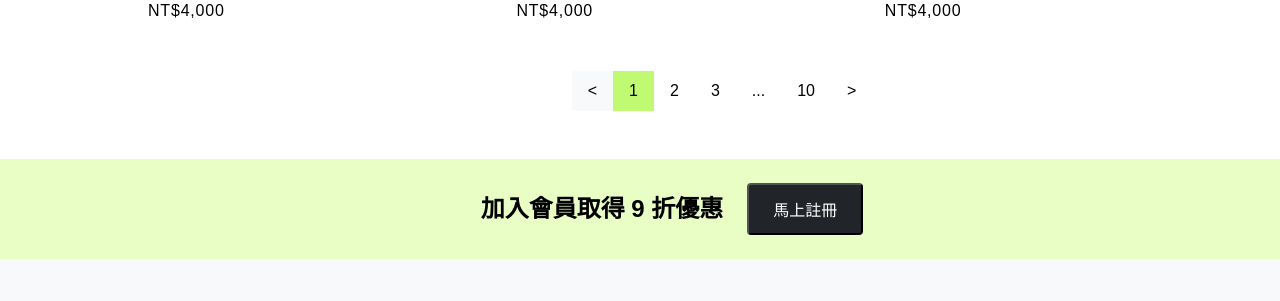
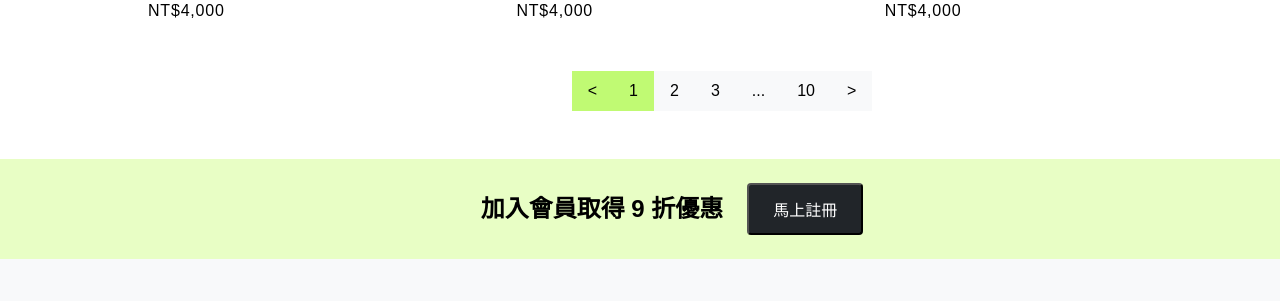
Before and after one commit to estelazg/week01-2, a plain HTML site: page index.html in a window 1280 px wide. In both pictures the pointer is over the link 592 px from the left and 1296 px from the top of the page. Shown: the part 1205-1506 px from the top of the page. Drawn offline with Linux system fonts and the light colour scheme.

Commit message:
Update style.css

```diff
--- a/css/style.css
+++ b/css/style.css
@@ -114,10 +114,11 @@ h2{
     display: block;
     padding: 8px 16px 8px 16px;
     color: #000;
+    background-color: #F8F9FA;
 }
 
 .pagination a:hover{
-    background-color:#F8F9FA;
+    background-color:#C0FA73;
 }
 
 .pagination-active a{
```
